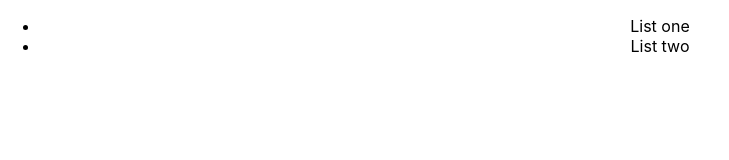
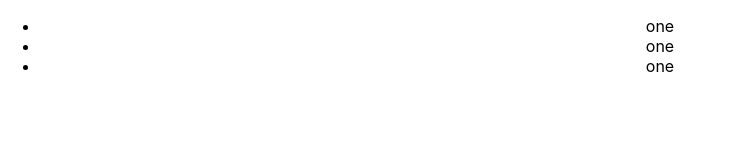
Before and after one commit to taropogi/react-todo-app, a React (Create React App) app: page / in a window 1280 px wide. Shown: the top 160 px of the page, without its empty margins (0-729 px from the left). Built offline with nearby package versions, Linux system fonts and the light colour scheme.

Commit message:
add todo item

```diff
--- /dev/null
+++ b/src/components/TodoItem.js
@@ -0,0 +1,5 @@
+const TodoItem = () => {
+  return <li>one</li>;
+};
+
+export default TodoItem;
--- a/src/components/TodoList.js
+++ b/src/components/TodoList.js
@@ -1,8 +1,11 @@
+import TodoItem from "./TodoItem";
+
 const TodoList = () => {
   return (
     <ul>
-      <li>List one</li>
-      <li>List two</li>
+      <TodoItem />
+      <TodoItem />
+      <TodoItem />
     </ul>
   );
 };
```
